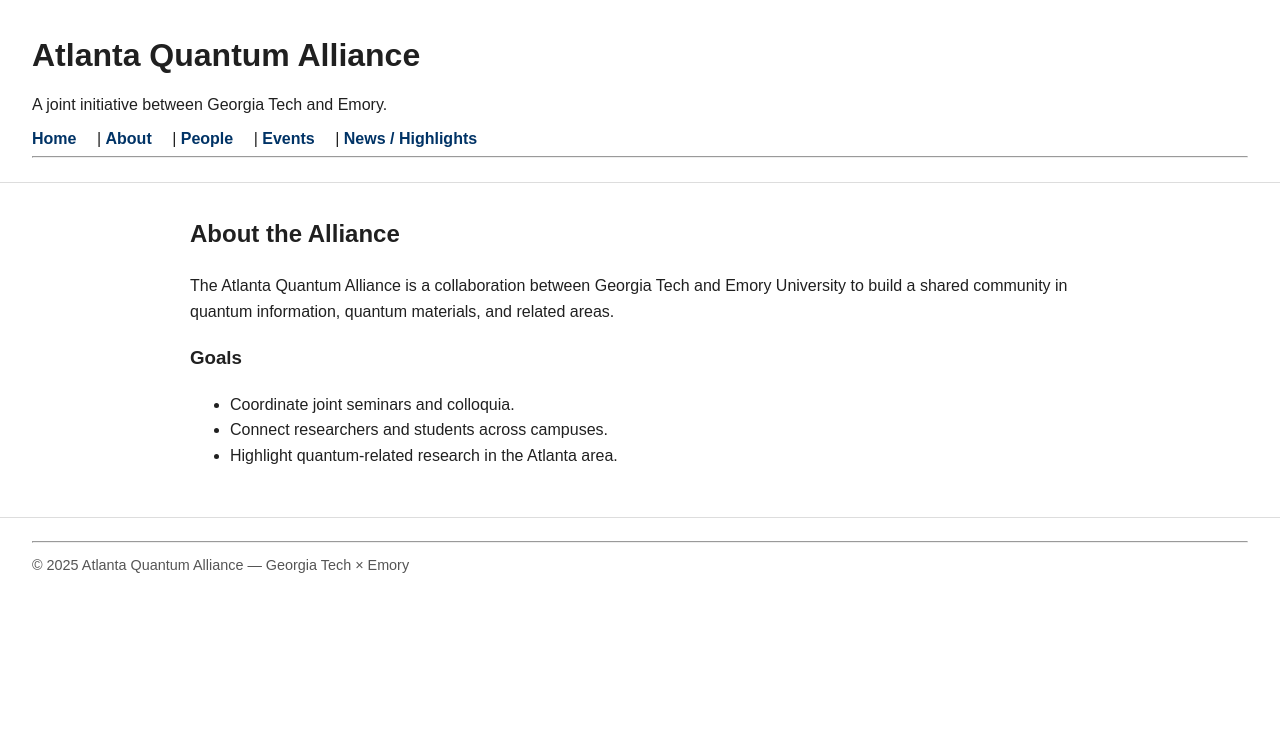
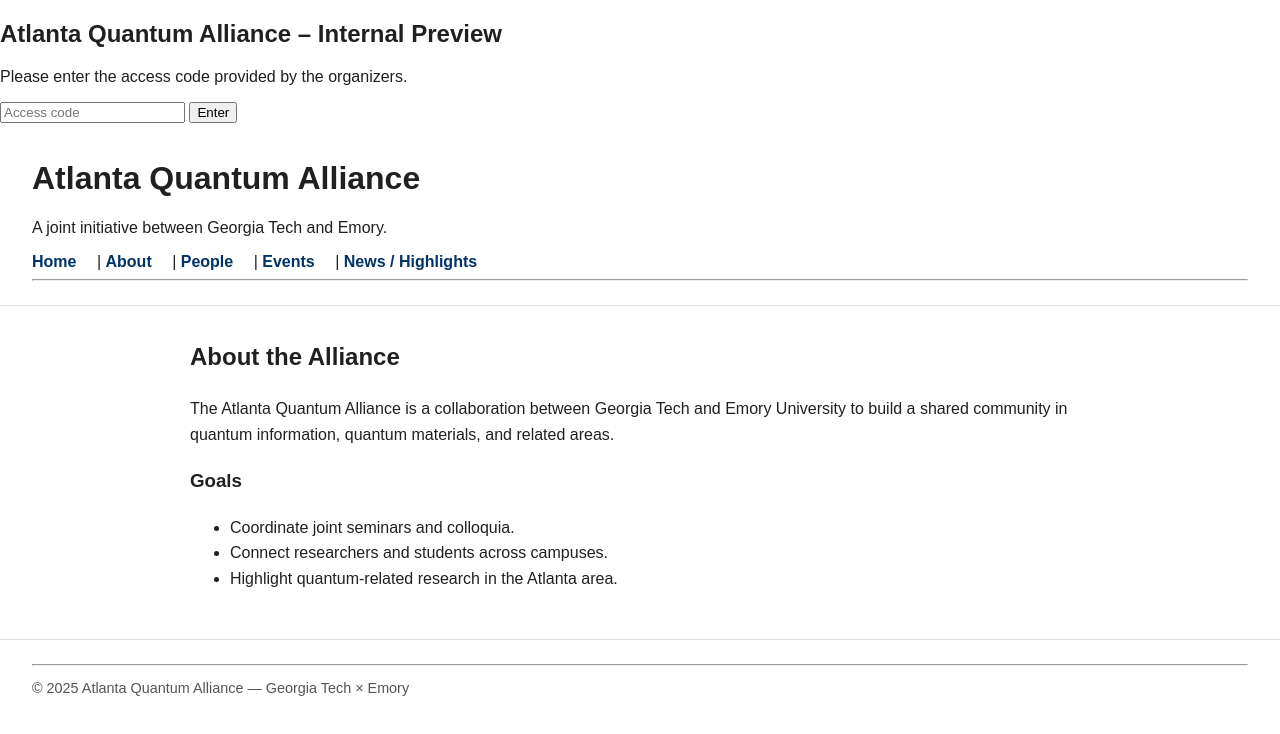
Before and after one commit to ychun78/atlanta-quantum-alliance.github.io, a plain HTML site: page about.html in a window 1280 px wide. Drawn offline with Linux system fonts and the light colour scheme.

Commit message:
Update about.html

```diff
--- a/about.html
+++ b/about.html
@@ -8,6 +8,17 @@
   <script src="assets/js/main.js" defer></script>
 </head>
 <body>
+  <div id="access-lock" class="access-lock">
+    <div class="access-lock-box">
+      <h2>Atlanta Quantum Alliance – Internal Preview</h2>
+      <p>Please enter the access code provided by the organizers.</p>
+      <input type="password" id="access-code-input" placeholder="Access code">
+      <button id="access-code-submit">Enter</button>
+      <p id="access-error" class="access-error" style="display:none;">
+        Incorrect code. Please try again.
+      </p>
+    </div>
+  </div>
   <header>
     <h1>Atlanta Quantum Alliance</h1>
     <p>A joint initiative between Georgia Tech and Emory.</p>
```
